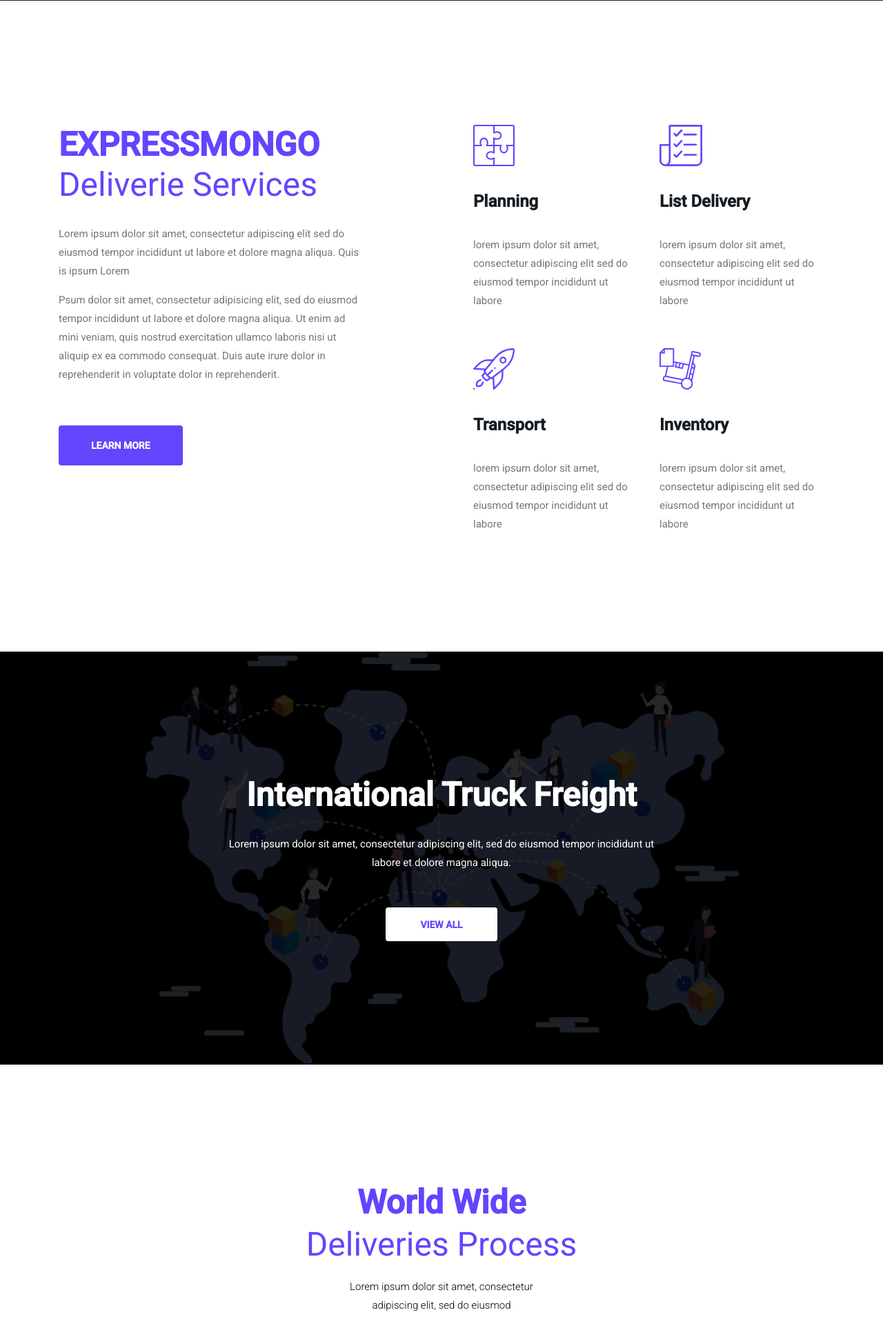
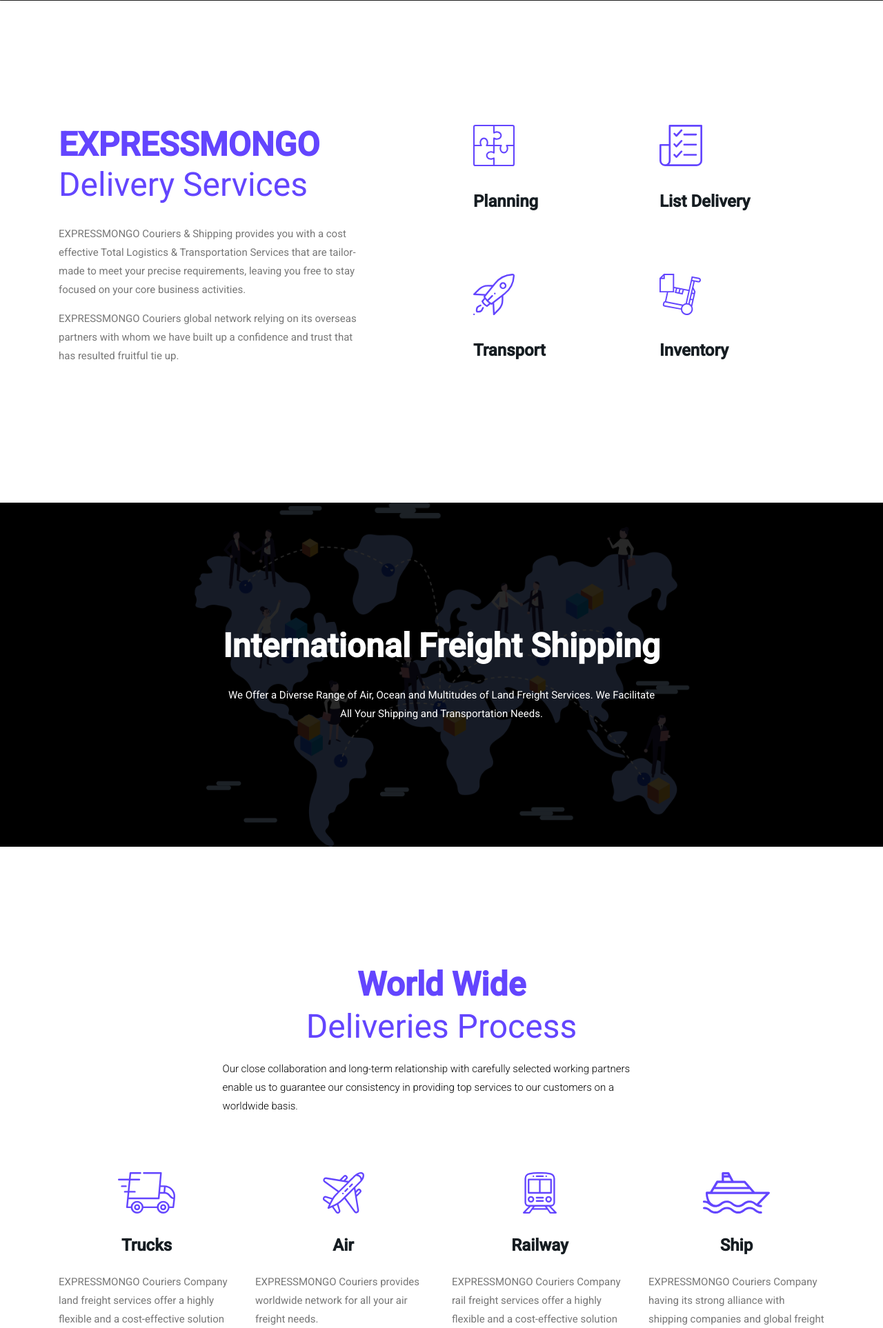
Before and after one commit to TimzonaTimothy/expressmongo, a Django app: page /services/ in a window 1280 px wide. Shown: the part 549-2475 px from the top of the page at 69% size. Run offline with Django 3.2, Linux system fonts and the light colour scheme; parts of the project's set-up code (start-up, migrations or seed data) failed here and were passed over; some libraries are stand-ins or nearby versions; some web fonts are replaced; grey boxes are pictures that could not be loaded.

Commit message:
service commit

```diff
--- a/couriermanage/templates/box/service.html
+++ b/couriermanage/templates/box/service.html
@@ -21,53 +21,48 @@
         <div class="row justify-content-between">
           <div class="col-lg-5">
             <div class="service_text">
-              <h2>EXPRESSMONGO <br /><span> Deliverie Services </span></h2>
+              <h2>EXPRESSMONGO <br /><span> Delivery Services </span></h2>
               <p>
-                Lorem ipsum dolor sit amet, consectetur adipiscing elit sed do
-                eiusmod tempor incididunt ut labore et dolore magna aliqua. Quis
-                is ipsum Lorem
+                EXPRESSMONGO Couriers & Shipping provides you with a cost effective
+            Total Logistics & Transportation Services that are tailor- made to
+            meet your precise requirements, leaving you free to stay focused on
+            your core business activities.
               </p>
               <p>
-                Psum dolor sit amet, consectetur adipisicing elit, sed do
-                eiusmod tempor incididunt ut labore et dolore magna aliqua. Ut
-                enim ad mini veniam, quis nostrud exercitation ullamco laboris
-                nisi ut aliquip ex ea commodo consequat. Duis aute irure dolor
-                in reprehenderit in voluptate dolor in reprehenderit.
+                EXPRESSMONGO Couriers global network relying on its overseas
+            partners with whom we have built up a confidence and trust that has
+            resulted fruitful tie up.
               </p>
-              <a href="service.html" class="btn_1">learn more</a>
+              <!-- <a href="{% url 'services' %}" class="btn_1">learn more</a> -->
             </div>
           </div>
           <div class="col-lg-6">
             <div class="single_service_text">
-              <img src="img/icon/service_1.svg" alt="" />
+              <img src="{% static 'box/img/icon/service_1.svg' %}" alt="" />
               <h4>Planning</h4>
               <p>
-                lorem ipsum dolor sit amet, consectetur adipiscing elit sed do
-                eiusmod tempor incididunt ut labore
+
               </p>
             </div>
             <div class="single_service_text">
-              <img src="img/icon/service_2.svg" alt="" />
+              <img src="{% static 'box/img/icon/service_2.svg' %}" alt="" />
               <h4>List Delivery</h4>
               <p>
-                lorem ipsum dolor sit amet, consectetur adipiscing elit sed do
-                eiusmod tempor incididunt ut labore
+
               </p>
             </div>
             <div class="single_service_text">
-              <img src="img/icon/service_3.svg" alt="" />
+              <img src="{% static 'box/img/icon/service_3.svg' %}" alt="" />
               <h4>Transport</h4>
               <p>
-                lorem ipsum dolor sit amet, consectetur adipiscing elit sed do
-                eiusmod tempor incididunt ut labore
+
               </p>
             </div>
             <div class="single_service_text">
-              <img src="img/icon/service_4.svg" alt="" />
+              <img src="{% static 'box/img/icon/service_4.svg' %}" alt="" />
               <h4>Inventory</h4>
               <p>
-                lorem ipsum dolor sit amet, consectetur adipiscing elit sed do
-                eiusmod tempor incididunt ut labore
+
               </p>
             </div>
           </div>
@@ -80,12 +75,11 @@
         <div class="row justify-content-center">
           <div class="col-lg-7 col-md-8">
             <div class="cta_text">
-              <h2>International Truck Freight</h2>
+              <h2>International Freight Shipping</h2>
               <p>
-                Lorem ipsum dolor sit amet, consectetur adipiscing elit, sed do
-                eiusmod tempor incididunt ut labore et dolore magna aliqua.
+                We Offer a Diverse Range of Air, Ocean and Multitudes of Land Freight Services. We Facilitate All Your Shipping and Transportation Needs.
               </p>
-              <a href="#" class="cta_btn btn_1">view all</a>
+              <!-- <a href="#" class="cta_btn btn_1">view all</a> -->
             </div>
           </div>
         </div>
@@ -101,9 +95,9 @@
                 World Wide <br />
                 <span>Deliveries Process</span>
               </h2>
-              <p>
-                Lorem ipsum dolor sit amet, consectetur <br />
-                adipiscing elit, sed do eiusmod
+              <p style="text-align: left;">
+                Our close collaboration and long-term relationship with carefully selected working partners enable us to guarantee our consistency in providing top services to our customers on a worldwide basis. <br />
+
               </p>
             </div>
           </div>
@@ -111,30 +105,30 @@
         <div class="row">
           <div class="col-lg-3 col-sm-6">
             <div class="single_deliverie_process">
-              <img src="img/icon/process_1.svg" alt="" />
-              <h4>Trucks 50%</h4>
-              <p>Lorem ipsum dolor sit amet consectetur adipiscing elit sed</p>
+              <img src="{% static 'box/img/icon/process_1.svg' %}" alt="" />
+              <h4>Trucks</h4>
+              <p style="text-align: left;">EXPRESSMONGO Couriers Company land freight services offer a highly flexible and a cost-effective solution to your road transport requirements.</p>
             </div>
           </div>
           <div class="col-lg-3 col-sm-6">
             <div class="single_deliverie_process">
-              <img src="img/icon/process_2.svg" alt="" />
-              <h4>Air 10%</h4>
-              <p>Lorem ipsum dolor sit amet consectetur adipiscing elit sed</p>
+              <img src="{% static 'box/img/icon/process_2.svg' %}" alt="" />
+              <h4>Air</h4>
+              <p style="text-align: left;">EXPRESSMONGO Couriers provides worldwide network for all your air freight needs.</p>
             </div>
           </div>
           <div class="col-lg-3 col-sm-6">
             <div class="single_deliverie_process">
-              <img src="img/icon/process_3.svg" alt="" />
-              <h4>Railway 20%</h4>
-              <p>Lorem ipsum dolor sit amet consectetur adipiscing elit sed</p>
+              <img src="{% static 'box/img/icon/process_3.svg' %}" alt="" />
+              <h4>Railway</h4>
+              <p style="text-align: left;">EXPRESSMONGO Couriers Company rail freight services offer a highly flexible and a cost-effective solution to your rail transport requirements.</p>
             </div>
           </div>
           <div class="col-lg-3 col-sm-6">
             <div class="single_deliverie_process">
-              <img src="img/icon/process_4.svg" alt="" />
-              <h4>Ship 20%</h4>
-              <p>Lorem ipsum dolor sit amet consectetur adipiscing elit sed</p>
+              <img src="{% static 'box/img/icon/process_4.svg' %}" alt="" />
+              <h4>Ship</h4>
+              <p style="text-align: left;">EXPRESSMONGO Couriers Company having its strong alliance with shipping companies and global freight partners enables to offer cost effective ocean freight.</p>
             </div>
           </div>
         </div>
```
